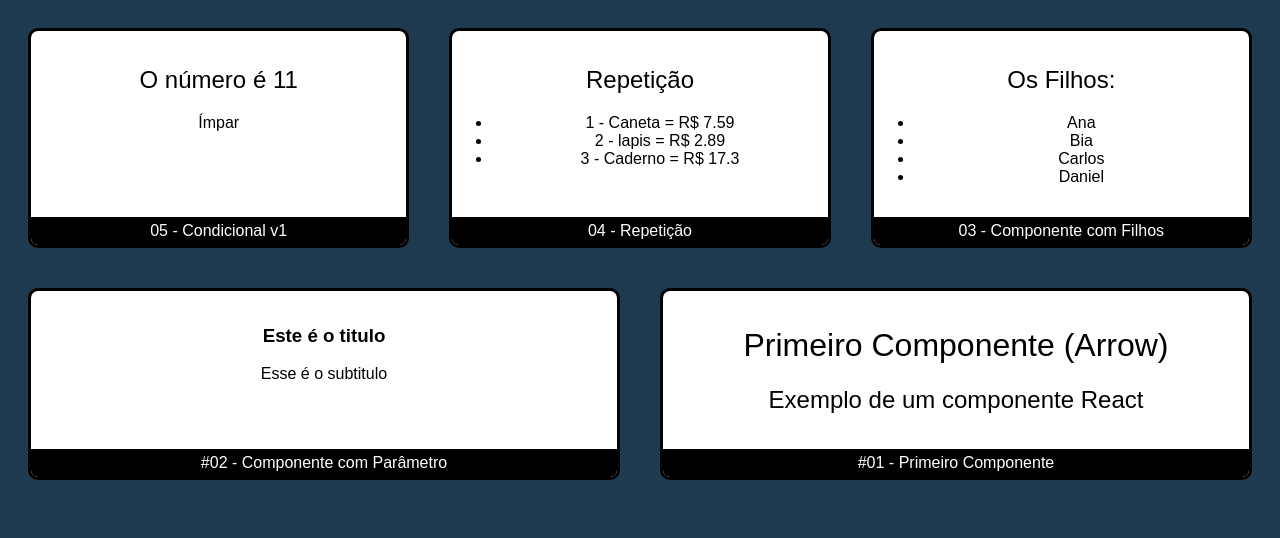
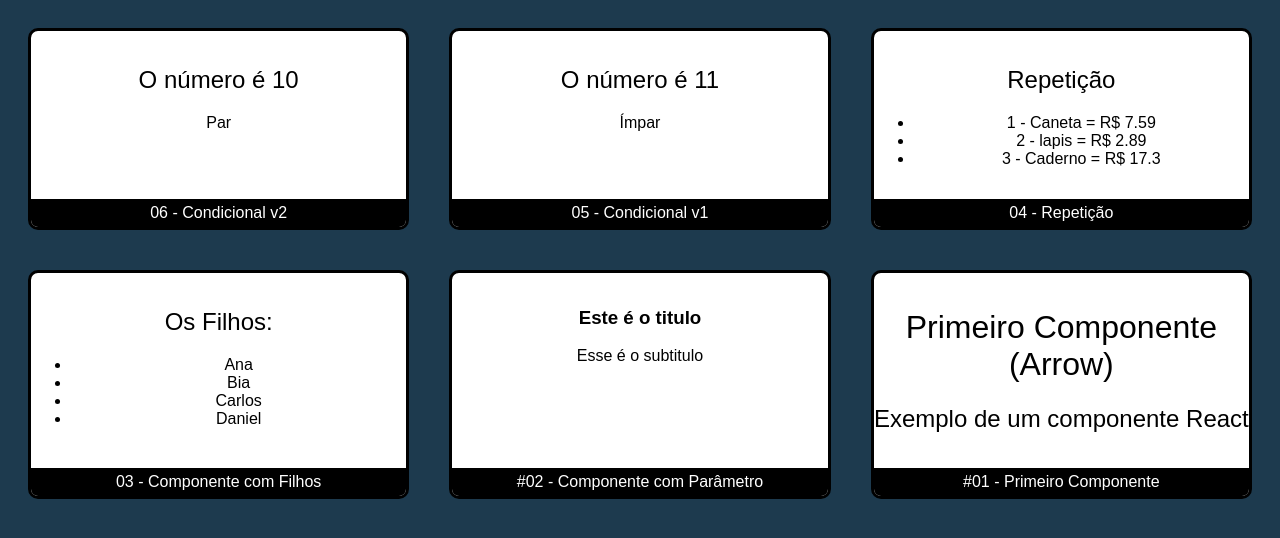
Before and after one commit to danielsoftdeveloper/treinamento, a React (Create React App) app in the folder fundamentos-react/: page / in a window 1280 px wide. Shown: the top 538 px of the page. Built offline with nearby package versions, Linux system fonts and the light colour scheme.

Commit message:
Criado Condicional versao 2 com if utilizando funçao

```diff
--- a/fundamentos-react/src/App.jsx
+++ b/fundamentos-react/src/App.jsx
@@ -7,10 +7,14 @@
 import Primeiro from "./components/Primeiro";
 import Repeticao from "./components/Repeticao";
 import Condicional from "./components/Condicional";
+import CondicionalComIf from "./components/CondicionalComIf";
 
 export default (props) => (
+  <div className='App'>
+    <Card titulo='06 - Condicional v2 '>
+      <CondicionalComIf numero={10}></CondicionalComIf>
+    </Card>
 
-  <div className='App'>
     <Card titulo='05 - Condicional v1 '>
       <Condicional numero={11}></Condicional>
     </Card>
--- /dev/null
+++ b/fundamentos-react/src/components/CondicionalComIf.jsx
@@ -0,0 +1,20 @@
+import React from 'react'
+import If from './If'
+
+
+export default (props) => {
+
+    return (
+      <div>
+        <h2>O número é {props.numero}</h2>
+        <If test={props.numero % 2 == 0}>
+        <span>Par</span>
+        </If>
+        <If test={props.numero % 2 == 1}>
+            <span>Ímpar</span>
+        </If>
+
+      </div>
+    );
+
+  };
--- /dev/null
+++ b/fundamentos-react/src/components/If.jsx
@@ -0,0 +1,7 @@
+export default function (props) {
+    if(props.test){
+        return props.children
+    }else{
+        return false
+    }
+}
--- a/fundamentos-react/src/components/layout/Card.css
+++ b/fundamentos-react/src/components/layout/Card.css
@@ -19,4 +19,4 @@
   background-color: #000;
   color: #fff;
   padding: 5px 0px;
-}
+ }
```
